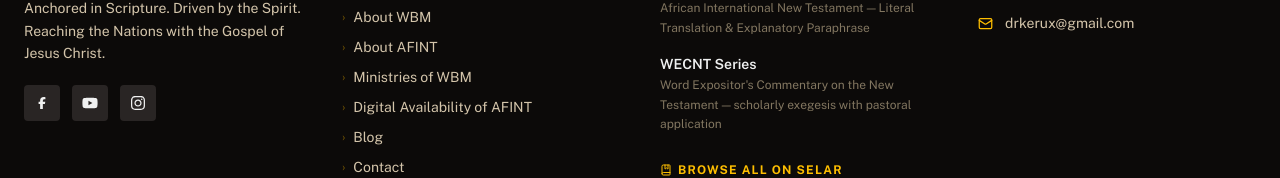
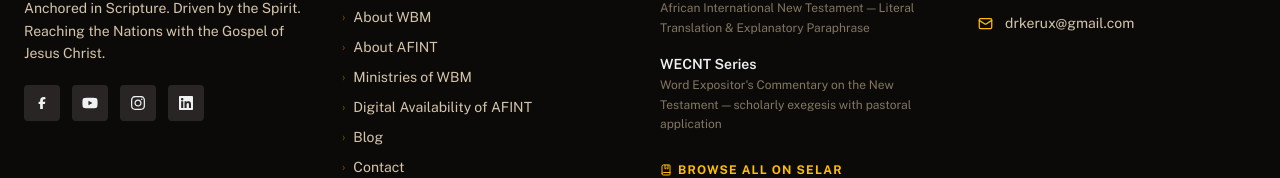
Before and after one commit to mayormankind/wordbiblicalministries, a Next.js app: page / in a window 1280 px wide. Shown: the part 4074-4252 px from the top of the page. Built offline with nearby package versions, Linux system fonts and the light colour scheme.

Commit message:
Updated UI with ministry brand color

```diff
--- a/src/components/Footer.tsx
+++ b/src/components/Footer.tsx
@@ -2,6 +2,7 @@
 import { Mail, BookMarked } from "lucide-react";
 import { FaFacebookF, FaYoutube, FaInstagram } from "react-icons/fa6";
 import Image from "next/image";
+import { FaLinkedin } from "react-icons/fa";
 
 const footerLinks = [
   { label: "Our Theology", path: "/our-theology" },
@@ -14,7 +15,7 @@
   { label: "Give", path: "/give" },
 ];
 
-const SELAR_URL = "https://selar.co";
+const SELAR_URL = "https://selar.com/m/michael-adegbola1209582";
 
 export default function Footer() {
   return (
@@ -79,6 +80,11 @@
                 label: "Instagram",
                 href: "#",
                 icon: <FaInstagram size={16} />,
+              },
+              {
+                label: "LinkedIn",
+                href: "https://www.linkedin.com/in/michael-adegbola-2b3aa7107/",
+                icon: <FaLinkedin size={16} />,
               },
             ].map((s, i) => (
               <a
```
